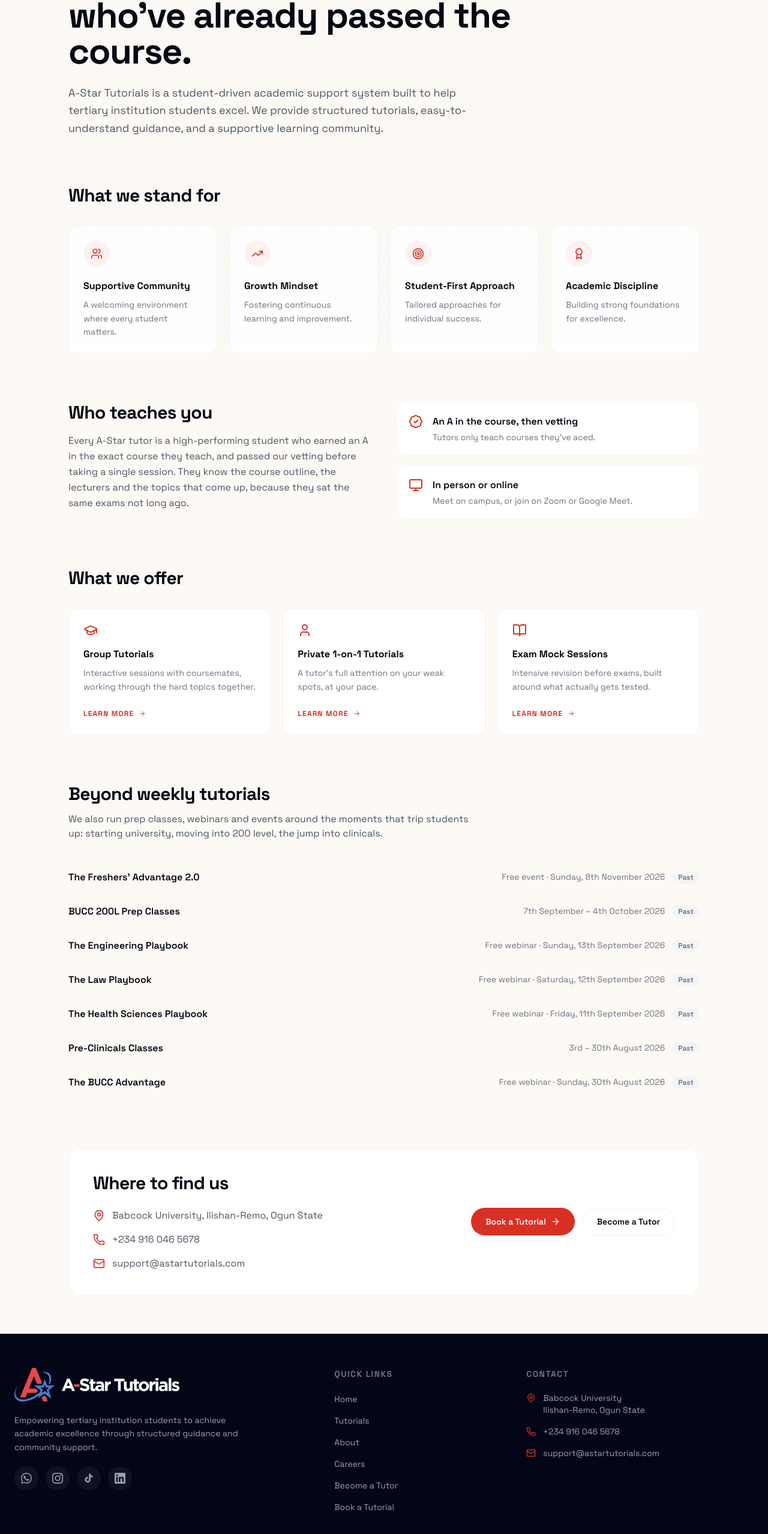
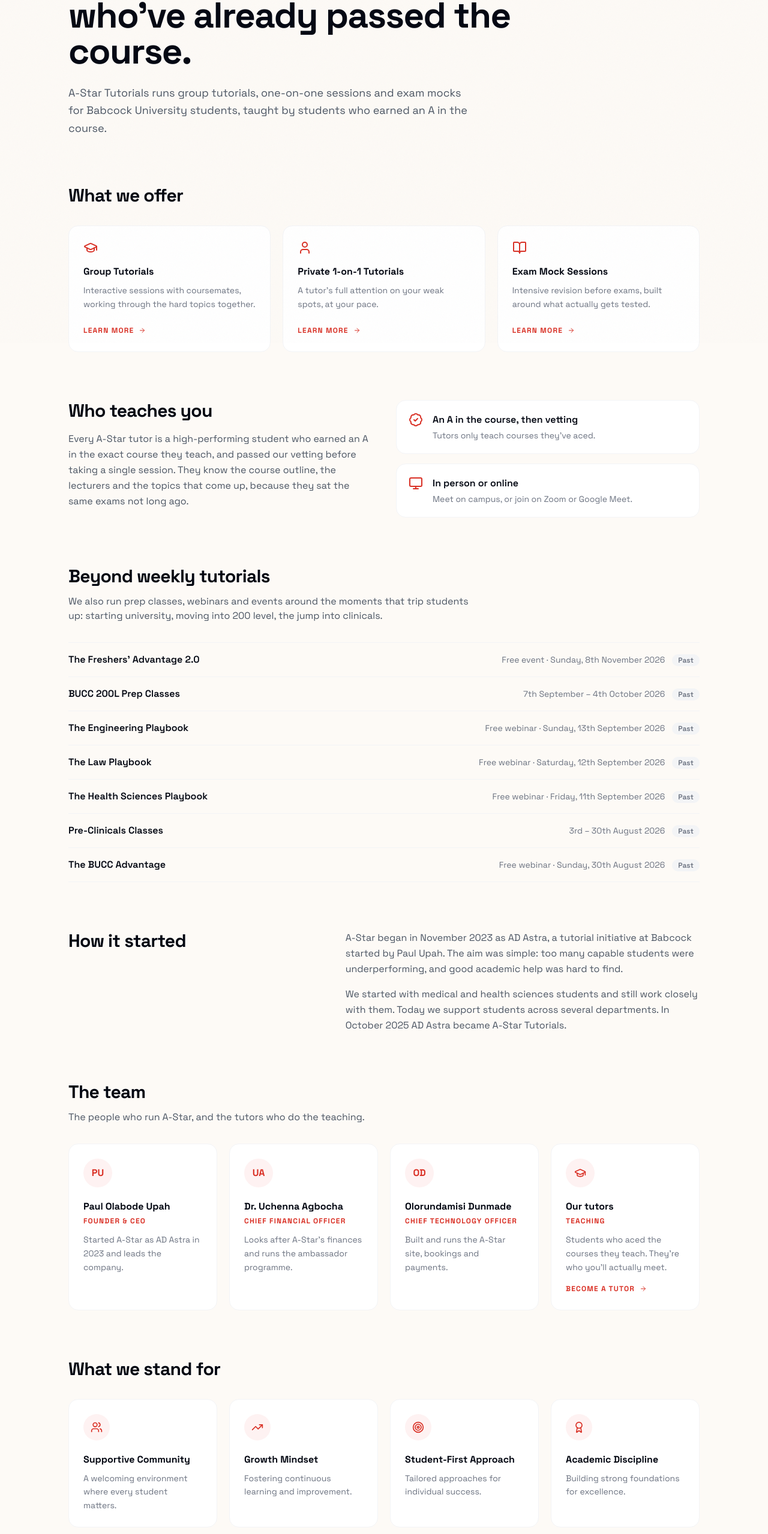
Before and after one commit to astartutorials/astutorials-v1, a Next.js app: page /about in a window 1280 px wide. Shown: the part 228-2786 px from the top of the page at 60% size. Built offline with nearby package versions, Linux system fonts and the light colour scheme; no server answers.

Commit message:
feat(about): lead with what students get, add story and team

```diff
--- a/app/about/page.tsx
+++ b/app/about/page.tsx
@@ -18,16 +18,17 @@ import {
 import ProgrammeRecord from "@/components/about/ProgrammeRecord";
 
 /*
- * Every claim on this page is one the site already makes elsewhere (Who We Are,
- * Services, FAQ, Footer, the programmes registry). Nothing here is new copy
- * about the company's history, founders or numbers. Add those once the team
- * confirms them, not before.
+ * Order: what students get, who teaches them, track record, then the story and
+ * the people behind it. History and team come from Paul's About draft
+ * (2026-11-20). Left out on purpose: the "7,000+" figure (WhatsApp group
+ * members, with duplicates) and Dr. Ajibade, until he agrees to be named.
+ * Everyone on the team is shown the same way: name, role, what they do.
  */
 
 export const metadata: Metadata = {
   title: "About Us",
   description:
-    "A-Star Tutorials is a student-driven academic support system at Babcock University, offering group and one-on-one tutorials taught by students who aced the course.",
+    "A-Star Tutorials runs group and one-on-one tutorials at Babcock University, taught by students who aced the course. Started in 2023 as AD Astra.",
   alternates: {
     canonical: "https://www.astartutorials.com/about",
   },
@@ -39,6 +40,32 @@ const values = [
   { icon: Target, title: "Student-First Approach", desc: "Tailored approaches for individual success." },
   { icon: Award, title: "Academic Discipline", desc: "Building strong foundations for excellence." },
 ];
+
+const team = [
+  {
+    name: "Paul Olabode Upah",
+    role: "Founder & CEO",
+    does: "Started A-Star as AD Astra in 2023 and leads the company.",
+  },
+  {
+    name: "Dr. Uchenna Agbocha",
+    role: "Chief Financial Officer",
+    does: "Looks after A-Star's finances and runs the ambassador programme.",
+  },
+  {
+    name: "Olorundamisi Dunmade",
+    role: "Chief Technology Officer",
+    does: "Built and runs the A-Star site, bookings and payments.",
+  },
+];
+
+const initials = (name: string) =>
+  name
+    .replace(/^Dr\.\s*/, "")
+    .split(" ")
+    .filter((_, i, a) => i === 0 || i === a.length - 1)
+    .map((w) => w[0])
+    .join("");
 
 const services = [
   {
@@ -71,24 +98,29 @@ export default function AboutPage() {
           Tutorials by students who&apos;ve already passed the course.
         </h1>
         <p className="mt-6 text-lg text-fg-muted leading-relaxed max-w-2xl">
-          A-Star Tutorials is a student-driven academic support system built to help tertiary
-          institution students excel. We provide structured tutorials, easy-to-understand guidance,
-          and a supportive learning community.
+          A-Star Tutorials runs group tutorials, one-on-one sessions and exam mocks for Babcock
+          University students, taught by students who earned an A in the course.
         </p>
       </section>
 
-      {/* Values */}
+      {/* Services */}
       <section className="max-w-[1100px] mx-auto px-6 mt-16 md:mt-20">
-        <h2 className="text-2xl md:text-3xl font-bold tracking-tight text-fg-strong">What we stand for</h2>
-        <div className="mt-8 grid grid-cols-1 sm:grid-cols-2 lg:grid-cols-4 gap-5">
-          {values.map(({ icon: Icon, title, desc }) => (
-            <div key={title} className="p-6 rounded-2xl bg-surface-raised border border-line-subtle">
-              <div className="w-11 h-11 rounded-full bg-brand-soft flex items-center justify-center mb-5">
-                <Icon className="w-5 h-5 text-brand-ink" />
-              </div>
+        <h2 className="text-2xl md:text-3xl font-bold tracking-tight text-fg-strong">What we offer</h2>
+        <div className="mt-8 grid grid-cols-1 md:grid-cols-3 gap-5">
+          {services.map(({ icon: Icon, title, desc, href }) => (
+            <Link
+              key={title}
+              href={href}
+              className="group p-6 rounded-2xl bg-surface-raised border border-line-subtle hover:-translate-y-1 hover:shadow-lg transition-all duration-300"
+            >
+              <Icon className="w-6 h-6 text-brand-ink mb-4" />
               <h3 className="font-bold text-fg-strong mb-2">{title}</h3>
-              <p className="text-sm text-fg-subtle leading-relaxed">{desc}</p>
-            </div>
+              <p className="text-sm text-fg-subtle leading-relaxed mb-5">{desc}</p>
+              <span className="inline-flex items-center text-xs font-bold tracking-widest uppercase text-brand-ink">
+                Learn more
+                <ArrowRight className="w-3 h-3 ml-2 transition-transform group-hover:translate-x-1" />
+              </span>
+            </Link>
           ))}
         </div>
       </section>
@@ -122,30 +154,78 @@ export default function AboutPage() {
         </ul>
       </section>
 
-      {/* Services */}
+      {/* Programmes track record */}
+      <ProgrammeRecord />
+
+      {/* Story */}
+      <section className="max-w-[1100px] mx-auto px-6 mt-16 md:mt-20 grid grid-cols-1 md:grid-cols-[1fr_1.4fr] gap-10 items-start">
+        <h2 className="text-2xl md:text-3xl font-bold tracking-tight text-fg-strong">How it started</h2>
+        <div className="space-y-4 text-fg-muted leading-relaxed">
+          <p>
+            A-Star began in November 2023 as AD Astra, a tutorial initiative at Babcock started by
+            Paul Upah. The aim was simple: too many capable students were underperforming, and good
+            academic help was hard to find.
+          </p>
+          <p>
+            We started with medical and health sciences students and still work closely with them.
+            Today we support students across several departments. In October 2025 AD Astra became
+            A-Star Tutorials.
+          </p>
+        </div>
+      </section>
+
+      {/* Team */}
       <section className="max-w-[1100px] mx-auto px-6 mt-16 md:mt-20">
-        <h2 className="text-2xl md:text-3xl font-bold tracking-tight text-fg-strong">What we offer</h2>
-        <div className="mt-8 grid grid-cols-1 md:grid-cols-3 gap-5">
-          {services.map(({ icon: Icon, title, desc, href }) => (
-            <Link
-              key={title}
-              href={href}
-              className="group p-6 rounded-2xl bg-surface-raised border border-line-subtle hover:-translate-y-1 hover:shadow-lg transition-all duration-300"
-            >
-              <Icon className="w-6 h-6 text-brand-ink mb-4" />
+        <h2 className="text-2xl md:text-3xl font-bold tracking-tight text-fg-strong">The team</h2>
+        <p className="mt-3 text-fg-muted max-w-2xl">
+          The people who run A-Star, and the tutors who do the teaching.
+        </p>
+        <div className="mt-8 grid grid-cols-1 sm:grid-cols-2 lg:grid-cols-4 gap-5">
+          {team.map(({ name, role, does }) => (
+            <div key={name} className="p-6 rounded-2xl bg-surface-raised border border-line-subtle">
+              <div className="w-12 h-12 rounded-full bg-brand-soft flex items-center justify-center mb-5 font-bold text-brand-ink">
+                {initials(name)}
+              </div>
+              <h3 className="font-bold text-fg-strong">{name}</h3>
+              <p className="text-xs font-bold tracking-widest uppercase text-brand-ink mt-1">{role}</p>
+              <p className="text-sm text-fg-subtle leading-relaxed mt-3">{does}</p>
+            </div>
+          ))}
+          <Link
+            href="/apply"
+            className="group p-6 rounded-2xl bg-surface-raised border border-line-subtle hover:-translate-y-1 hover:shadow-lg transition-all duration-300"
+          >
+            <div className="w-12 h-12 rounded-full bg-brand-soft flex items-center justify-center mb-5">
+              <GraduationCap className="w-5 h-5 text-brand-ink" />
+            </div>
+            <h3 className="font-bold text-fg-strong">Our tutors</h3>
+            <p className="text-xs font-bold tracking-widest uppercase text-brand-ink mt-1">Teaching</p>
+            <p className="text-sm text-fg-subtle leading-relaxed mt-3">
+              Students who aced the courses they teach. They&apos;re who you&apos;ll actually meet.
+            </p>
+            <span className="mt-4 inline-flex items-center text-xs font-bold tracking-widest uppercase text-brand-ink">
+              Become a tutor
+              <ArrowRight className="w-3 h-3 ml-2 transition-transform group-hover:translate-x-1" />
+            </span>
+          </Link>
+        </div>
+      </section>
+
+      {/* Values */}
+      <section className="max-w-[1100px] mx-auto px-6 mt-16 md:mt-20">
+        <h2 className="text-2xl md:text-3xl font-bold tracking-tight text-fg-strong">What we stand for</h2>
+        <div className="mt-8 grid grid-cols-1 sm:grid-cols-2 lg:grid-cols-4 gap-5">
+          {values.map(({ icon: Icon, title, desc }) => (
+            <div key={title} className="p-6 rounded-2xl bg-surface-raised border border-line-subtle">
+              <div className="w-11 h-11 rounded-full bg-brand-soft flex items-center justify-center mb-5">
+                <Icon className="w-5 h-5 text-brand-ink" />
+              </div>
               <h3 className="font-bold text-fg-strong mb-2">{title}</h3>
-              <p className="text-sm text-fg-subtle leading-relaxed mb-5">{desc}</p>
-              <span className="inline-flex items-center text-xs font-bold tracking-widest uppercase text-brand-ink">
-                Learn more
-                <ArrowRight className="w-3 h-3 ml-2 transition-transform group-hover:translate-x-1" />
-              </span>
-            </Link>
+              <p className="text-sm text-fg-subtle leading-relaxed">{desc}</p>
+            </div>
           ))}
         </div>
       </section>
-
-      {/* Programmes track record */}
-      <ProgrammeRecord />
 
       {/* Contact */}
       <section className="max-w-[1100px] mx-auto px-6 mt-16 md:mt-20">
```
